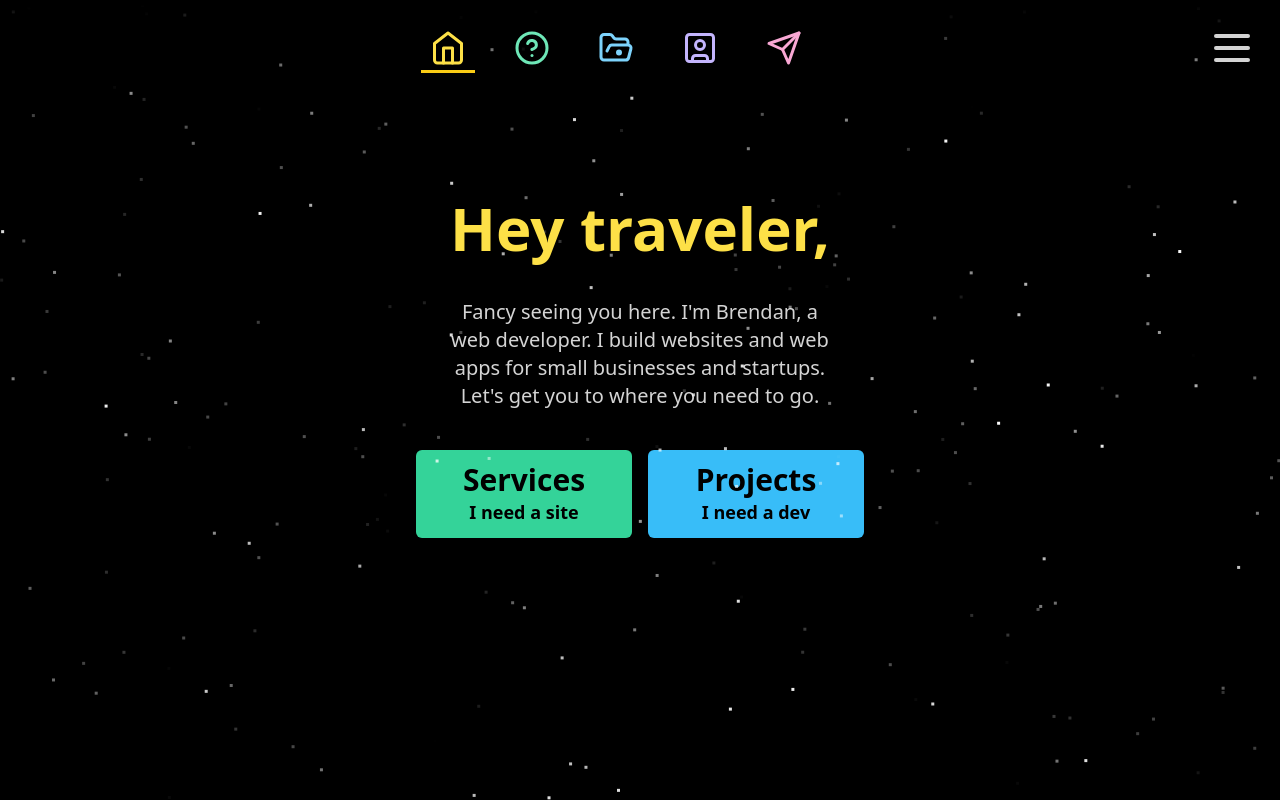
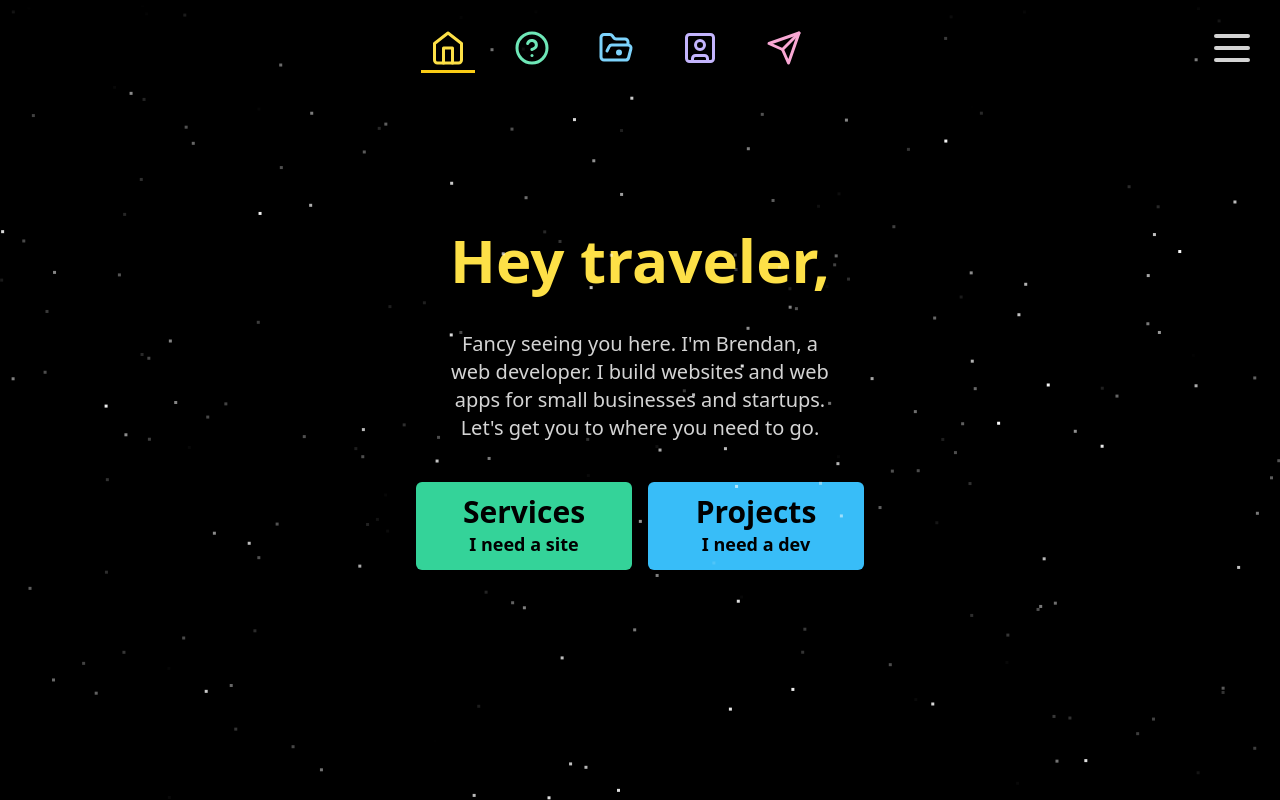
Before and after one commit to BKSchatzki/bkschatzki-dev, a React (Vite) app: page / in a window 1280 px wide. Built offline with nearby package versions, Linux system fonts and the light colour scheme.

Commit message:
Remove unnecessary padding in ContentWrapper component

```diff
--- a/src/components/ContentWrapper.tsx
+++ b/src/components/ContentWrapper.tsx
@@ -2,7 +2,7 @@ import { ReactNode } from "react";
 
 const ContentWrapper = ({ children }: { children: ReactNode }) => {
   return (
-    <div className="flex max-w-xs flex-col items-center justify-center pb-16 sm:max-w-md">
+    <div className="flex max-w-xs flex-col items-center justify-center sm:max-w-md">
       {children}
     </div>
   );
```
